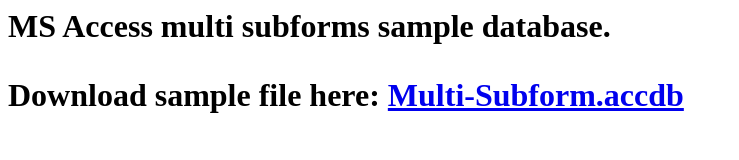
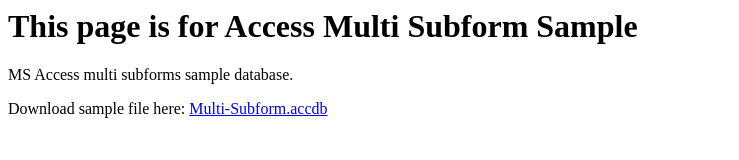
Before and after one commit to AndreasKodyat/AccessMultiSubform, a plain HTML site: page index.html in a window 1280 px wide. Shown: the whole page, without its empty margins (0-739 px from the left). Drawn offline with Linux system fonts and the light colour scheme.

Commit message:
Update index.html

```diff
--- a/index.html
+++ b/index.html
@@ -3,7 +3,7 @@
     <title>Access Multi Subform Sample</title>
   </head>
   <body>
-    <h1><This page is for Access Multi Subform Sample</h1>
+    <h1>This page is for Access Multi Subform Sample</h1>
     <p>MS Access multi subforms sample database.</p>
     <p>Download sample file here: <a href="https://github.com/AndreasKodyat/AccessMultiSubform/blob/main/Multi-SubForm.accdb">Multi-Subform.accdb</a></p>
     <p><This is a sample database for case study in creating multiple subforms in a single form in MS Access.</p>
```
